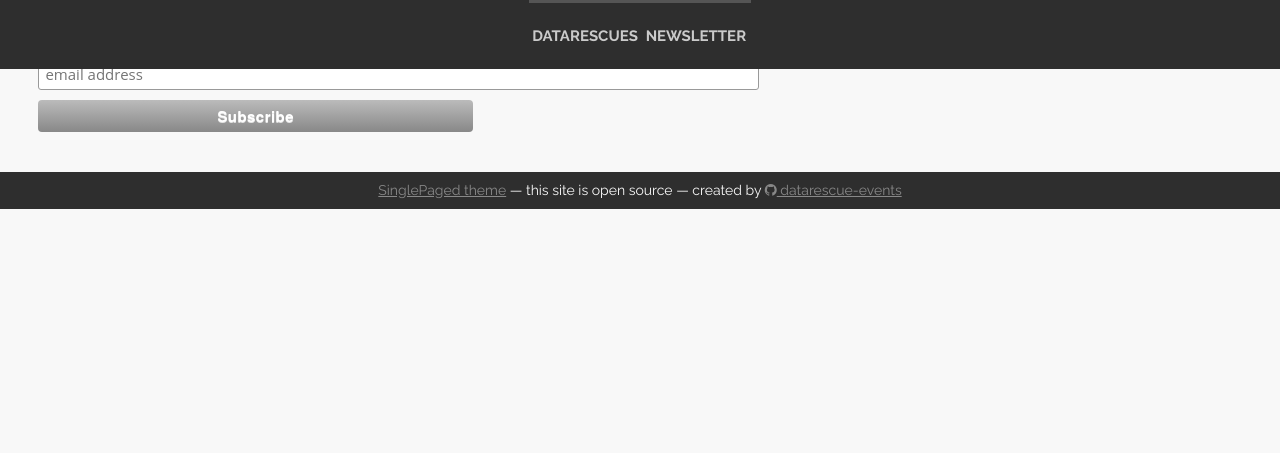
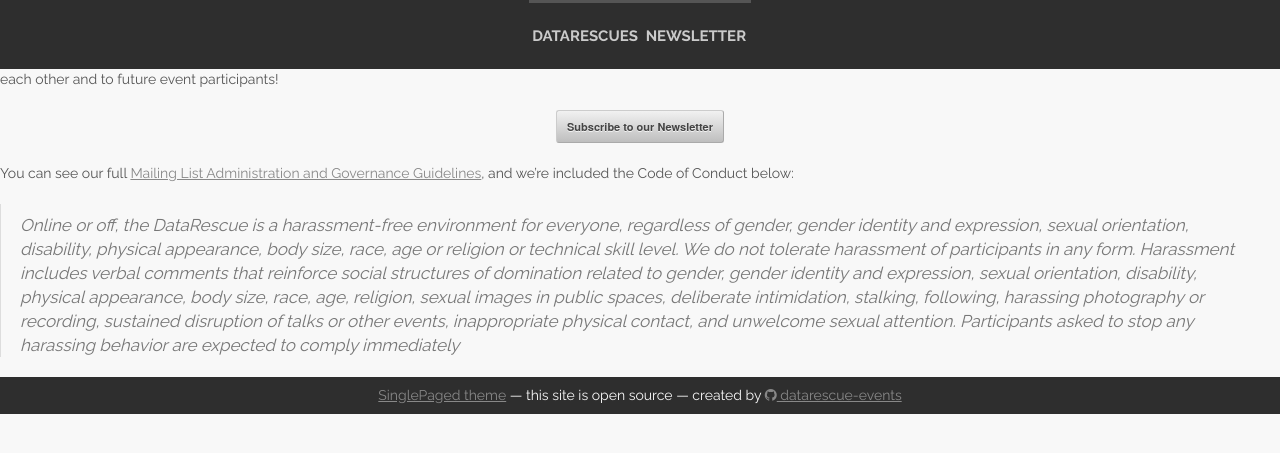
Before and after one commit to datarescue-events/datarescue-events.github.io, a Jekyll site: the page built from _posts/2016-01-02-newsletter.md, in a window 1280 px wide. Shown: the top 453 px of the page. Built offline with Jekyll 4.4.1, drawn with Linux system fonts in a browser that asks for light colours; nearby versions of some CDN libraries; our own code applies the rules of GitHub Pages for plain Markdown files; comment, search, counter and statistics services are not loaded.

Commit message:
add newsletter as link out

```diff
--- a/_includes/head.html
+++ b/_includes/head.html
@@ -10,8 +10,6 @@
   <link href="http://fonts.googleapis.com/css?family=Raleway:400,300,700" rel="stylesheet" type="text/css">
   <link rel="stylesheet" href="//netdna.bootstrapcdn.com/font-awesome/4.2.0/css/font-awesome.min.css">
 
-  <link rel="stylesheet" href="{{ "/css/slim-10_7.css" | prepend: site.baseurl }}">
-  <link href="//cdn-images.mailchimp.com/embedcode/classic-10_7.css" rel="stylesheet" type="text/css">
   {% if site.favicon %}<link rel="shortcut icon" href="{{ site.favicon }}" type="image/x-icon">{% endif %}
 	{% if site.touch_icon %}<link rel="apple-touch-icon" href="{{ site.touch_icon }}">{% endif %}
 
--- a/_posts/2016-01-02-newsletter.md
+++ b/_posts/2016-01-02-newsletter.md
@@ -7,17 +7,14 @@ fa-icon: envelope-o
 
 ## {{ page.title }}
 
-<!-- Begin MailChimp Signup Form -->
-<div id="mc_embed_signup">
-<form action="//datarescue.us15.list-manage.com/subscribe/post?u=df8d554aeff4c8df77f9a85b4&amp;id=a4aa579915" method="post" id="mc-embedded-subscribe-form" name="mc-embedded-subscribe-form" class="validate" target="_blank" novalidate>
-    <div id="mc_embed_signup_scroll">
+We're excited about everyone’s joint accomplishments and want to keep the community communicating as we grow, in part through a mailing list that connects past event organizers and attendees to each other and to future event participants!
 
-	<input type="email" value="" name="EMAIL" class="email" id="mce-EMAIL" placeholder="email address" required>
-    <!-- real people should not fill this in and expect good things - do not remove this or risk form bot signups-->
-    <div style="position: absolute; left: -5000px;" aria-hidden="true"><input type="text" name="b_df8d554aeff4c8df77f9a85b4_a4aa579915" tabindex="-1" value=""></div>
-    <div class="mce-clear"><input type="submit" value="Subscribe" name="subscribe" id="mc-embedded-subscribe" class="button"></div>
-    </div>
-</form>
+<div style="text-align:center;">
+<a href="http://eepurl.com/cHmLoL" target="_blank" class="button">Subscribe to our Newsletter</a><!--_-->
 </div>
 
-<!--End mc_embed_signup-->
+You can see our full <a href="https://docs.google.com/document/d/1r1ePR_H1J09ILKI1RGeh170AGkq6ZPP68FeE-kdx2IE/edit" target="_blank">Mailing List Administration and Governance Guidelines</a><!--_-->, and we're included the Code of Conduct below: <br>
+
+<blockquote>Online or off, the DataRescue is a harassment-free environment for everyone, regardless of gender, gender identity and expression, sexual orientation, disability, physical appearance, body size, race, age or religion or technical skill level. We do not tolerate harassment of participants in any form.
+
+Harassment includes verbal comments that reinforce social structures of domination related to gender, gender identity and expression, sexual orientation, disability, physical appearance, body size, race, age, religion, sexual images in public spaces, deliberate intimidation, stalking, following, harassing photography or recording, sustained disruption of talks or other events, inappropriate physical contact, and unwelcome sexual attention. Participants asked to stop any harassing behavior are expected to comply immediately</blockquote>
```
